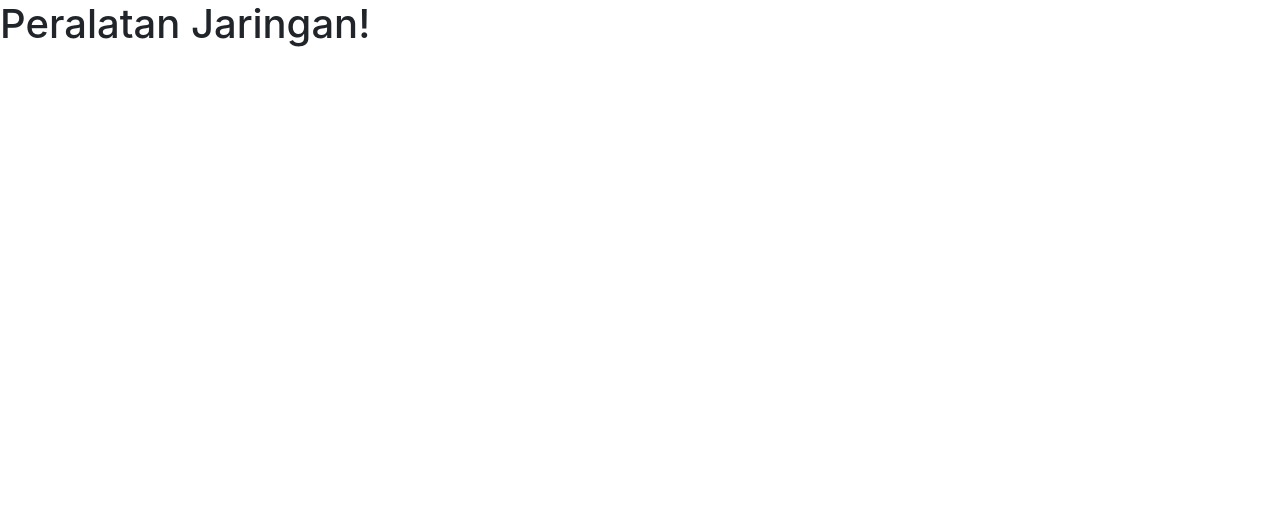
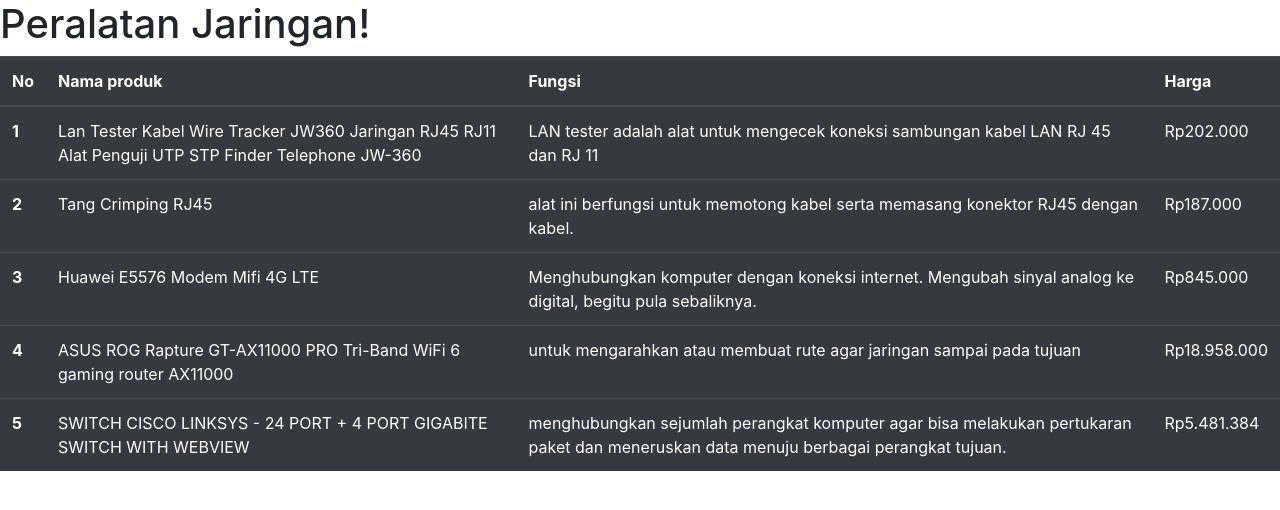
Before and after one commit to AnthonioGiovanni/AnthonioGiovanni.github.io, a plain HTML site: page Perangkatdanjaringan/index.html in a window 1280 px wide. Drawn offline with nearby package versions, Linux system fonts and the light colour scheme.

Commit message:
Update index.html

```diff
--- a/Perangkatdanjaringan/index.html
+++ b/Perangkatdanjaringan/index.html
@@ -20,3 +20,44 @@
     <script src="https://cdn.jsdelivr.net/npm/bootstrap@4.3.1/dist/js/bootstrap.min.js" integrity="sha384-JjSmVgyd0p3pXB1rRibZUAYoIIy6OrQ6VrjIEaFf/nJGzIxFDsf4x0xIM+B07jRM" crossorigin="anonymous"></script>
   </body>
 </html>
+<table class="table table-dark">
+  <thead>
+    <tr>
+      <th scope="col">No</th>
+      <th scope="col">Nama produk</th>
+      <th scope="col">Fungsi</th>
+      <th scope="col">Harga</th>
+    </tr>
+  </thead>
+  <tbody>
+    <tr>
+      <th scope="row">1</th>
+      <td>Lan Tester Kabel Wire Tracker JW360 Jaringan RJ45 RJ11 Alat Penguji UTP STP Finder Telephone JW-360</td>
+      <td>LAN tester adalah alat untuk mengecek koneksi sambungan kabel LAN RJ 45 dan RJ 11</td>
+      <td>Rp202.000</td>
+    </tr>
+    <tr>
+      <th scope="row">2</th>
+      <td>Tang Crimping RJ45</td>
+      <td>alat ini berfungsi untuk memotong kabel serta memasang konektor RJ45 dengan kabel.</td></td>
+      <td>Rp187.000</td>
+    </tr>
+    <tr>
+      <th scope="row">3</th>
+      <td>Huawei E5576 Modem Mifi 4G LTE</td>
+      <td>Menghubungkan komputer dengan koneksi internet. Mengubah sinyal analog ke digital, begitu pula sebaliknya.</td>
+      <td>Rp845.000</td>
+    </tr>
+  <th scope="row">4</th>
+      <td>ASUS ROG Rapture GT-AX11000 PRO Tri-Band WiFi 6 gaming router AX11000</td>
+      <td>untuk mengarahkan atau membuat rute agar jaringan sampai pada tujuan</td></td>
+      <td>Rp18.958.000</td>
+    </tr>
+    <tr>
+      <th scope="row">5</th>
+      <td>SWITCH CISCO LINKSYS - 24 PORT + 4 PORT GIGABITE SWITCH WITH WEBVIEW</td>
+      <td>menghubungkan sejumlah perangkat komputer agar bisa melakukan pertukaran paket dan meneruskan data menuju berbagai perangkat tujuan.</td>
+      <td>Rp5.481.384</td>
+    </tr>
+  </tbody>
+</table>
```
